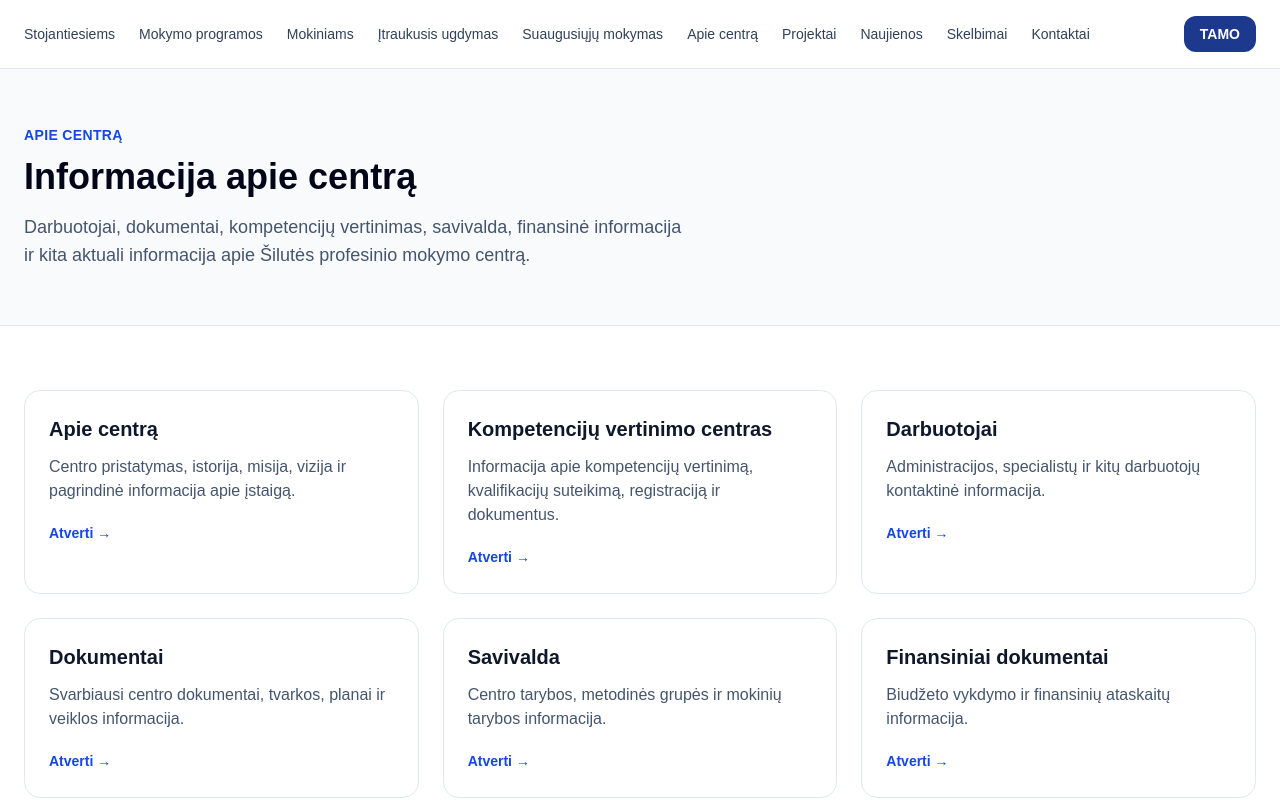
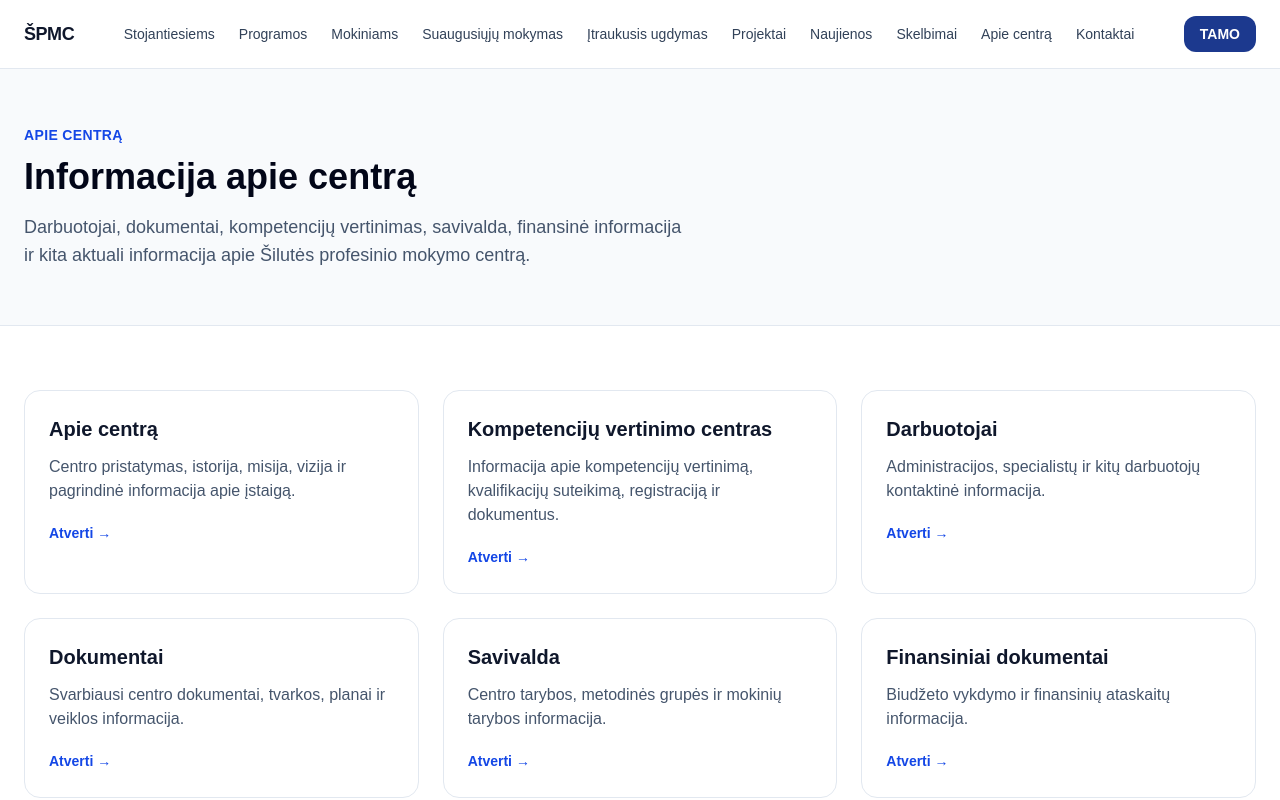
Before and after one commit to evelinao1/spmc-website, a Next.js app: page /apie in a window 1280 px wide. Shown: the top 800 px of the page. Built offline with nearby package versions, Linux system fonts and the light colour scheme.

Commit message:
Update navigation and complete page structure

```diff
--- a/components/Header.tsx
+++ b/components/Header.tsx
@@ -10,6 +10,13 @@ export function Header() {
   return (
     <header className="border-b border-slate-200 bg-white">
       <div className="mx-auto flex max-w-7xl items-center justify-between px-6 py-4">
+        <Link
+          href="/"
+          className="shrink-0 text-lg font-bold tracking-tight text-slate-900 hover:text-blue-700"
+        >
+          ŠPMC
+        </Link>
+
         <nav className="hidden items-center gap-6 text-sm font-medium text-slate-700 lg:flex">
           {navigation.map((item) => (
             <Link key={item.href} href={item.href} className="hover:text-blue-700">
@@ -39,6 +46,14 @@ export function Header() {
       {isOpen && (
         <div className="border-t border-slate-200 bg-white px-6 py-4 lg:hidden">
           <nav className="mx-auto flex max-w-7xl flex-col gap-3">
+            <Link
+              href="/"
+              onClick={() => setIsOpen(false)}
+              className="rounded-lg px-3 py-2 text-sm font-semibold text-slate-900 hover:bg-slate-50"
+            >
+              Pradžia
+            </Link>
+
             {navigation.map((item) => (
               <Link
                 key={item.href}
--- a/data/navigation.ts
+++ b/data/navigation.ts
@@ -1,12 +1,12 @@
 export const navigation = [
   { title: "Stojantiesiems", href: "/stojantiesiems" },
-  { title: "Mokymo programos", href: "/programos" },
+  { title: "Programos", href: "/programos" },
   { title: "Mokiniams", href: "/mokiniams" },
+  { title: "Suaugusiųjų mokymas", href: "/suaugusiuju-mokymas" },
   { title: "Įtraukusis ugdymas", href: "/itraukusis-ugdymas" },
-  { title: "Suaugusiųjų mokymas", href: "/suaugusiuju-mokymas" },
-  { title: "Apie centrą", href: "/apie" },
   { title: "Projektai", href: "/projektai" },
   { title: "Naujienos", href: "/naujienos" },
   { title: "Skelbimai", href: "/skelbimai" },
+  { title: "Apie centrą", href: "/apie" },
   { title: "Kontaktai", href: "/kontaktai" },
 ];
```
